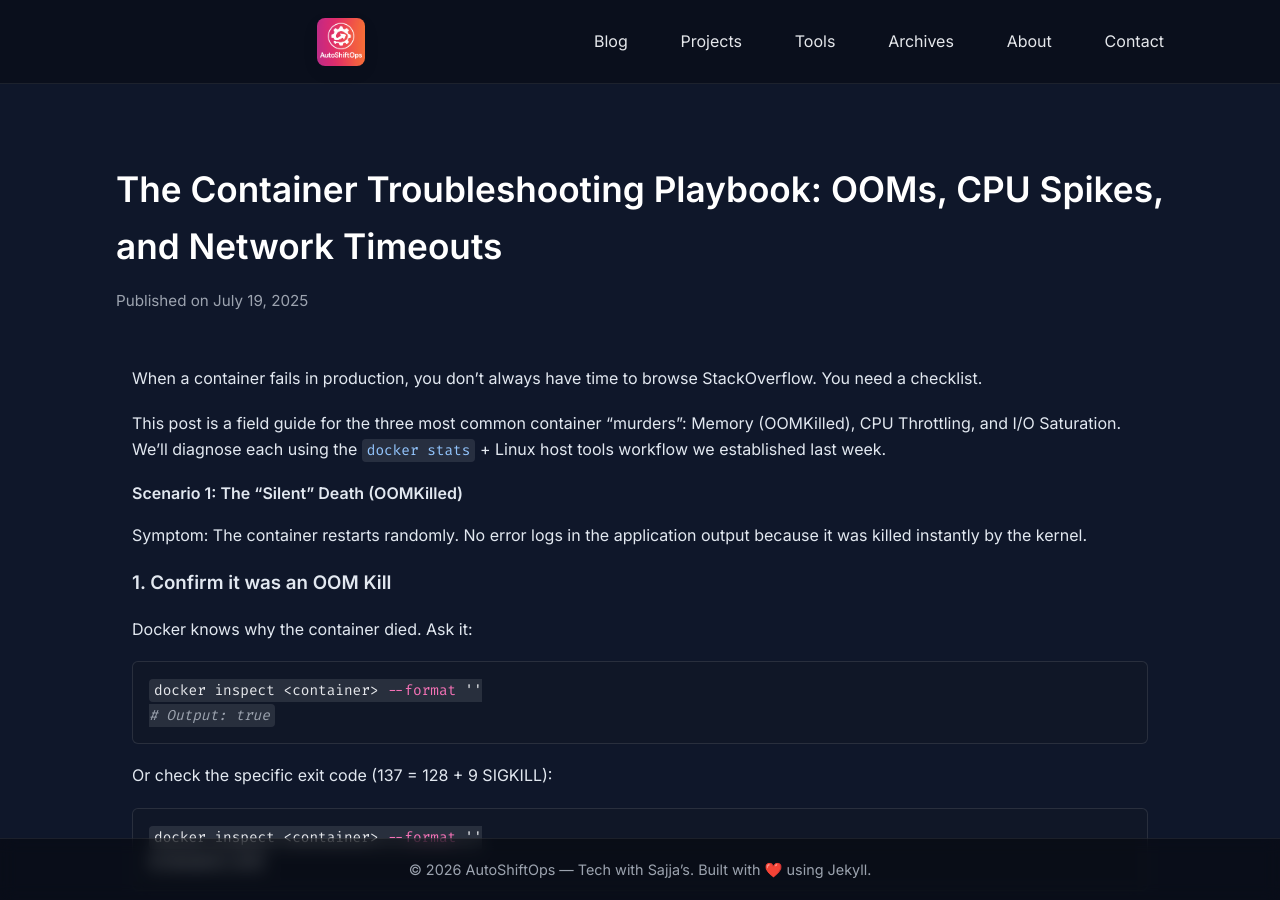
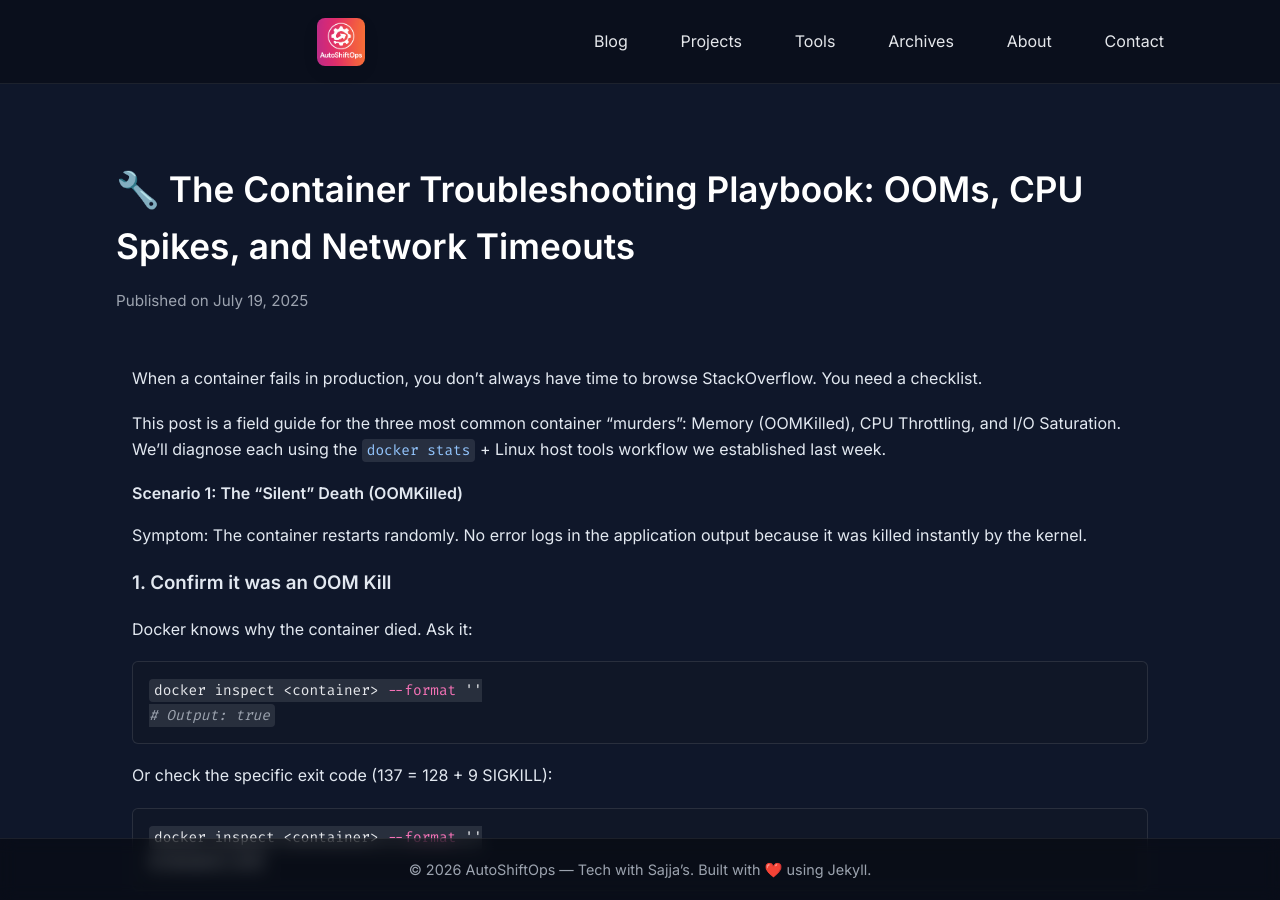
Before and after one commit to AutoShiftOps/autoshiftops.github.io, a Jekyll site: the page built from _posts/2025-07-19-container-troubleshooting-playbook-docker-linux.md, in a window 1280 px wide and 900 px high. Built offline with Jekyll 4.4.1, drawn with Linux system fonts in a browser that asks for light colours.

```diff
--- a/_posts/2025-07-19-container-troubleshooting-playbook-docker-linux.md
+++ b/_posts/2025-07-19-container-troubleshooting-playbook-docker-linux.md
@@ -1,6 +1,6 @@
 ---
 layout: post
-title: "The Container Troubleshooting Playbook: OOMs, CPU Spikes, and Network Timeouts"
+title: "🔧 The Container Troubleshooting Playbook: OOMs, CPU Spikes, and Network Timeouts"
 date: 2025-07-19
 categories: [Docker, Linux, Troubleshooting]
 tags: [Docker, cgroups, namespaces, troubleshooting, monitoring]
```
Also changed, not shown: _posts/2025-07-05-Advanced-bash-scripting.md (+1 -1 lines), _posts/2025-07-06-Linux-Monitoring-and-Alerting.md (+1 -1 lines), _posts/2025-07-12-incident-response-runbook-template-devops.md (+1 -1 lines), _posts/2025-07-13-docker-monitoring-without-a-platform-docker-stats-cgroups.md (+1 -1 lines).
